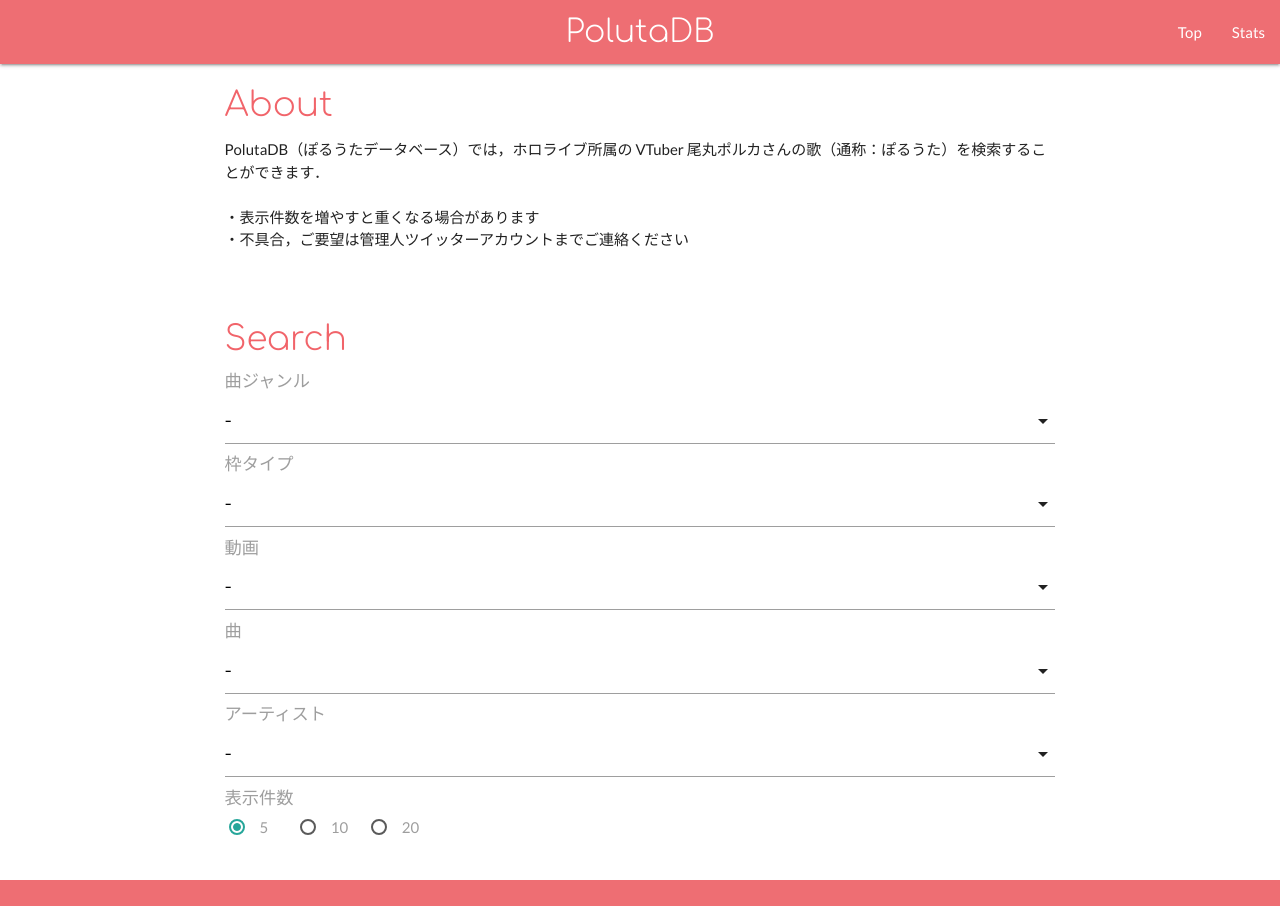
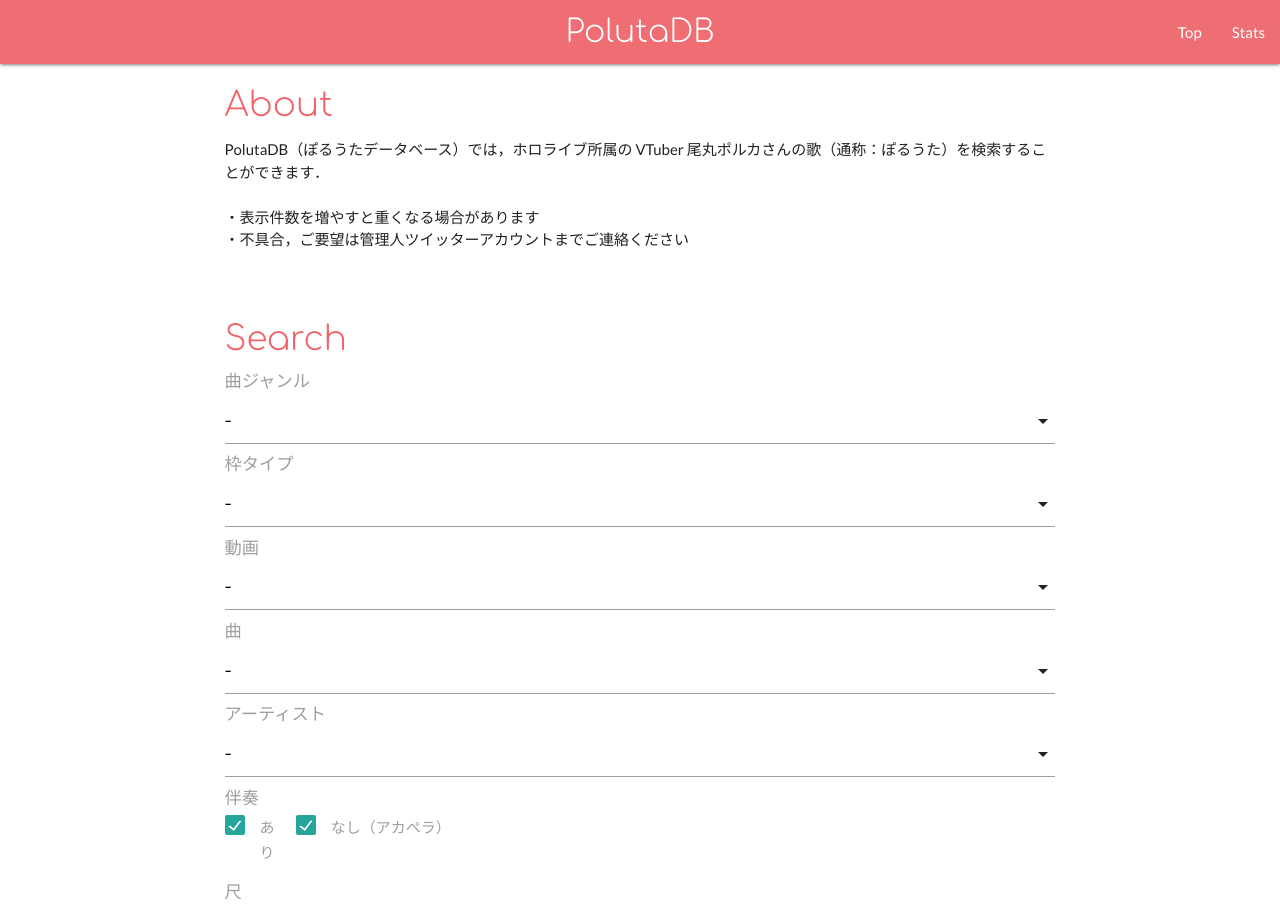
Before and after one commit to YunosukeY/polutadb, a React app: page / in a window 1280 px wide. Shown: the top 906 px of the page. Built offline with nearby package versions, Linux system fonts and the light colour scheme.

Commit message:
add state and checkbox

```diff
--- a/src/result.tsx
+++ b/src/result.tsx
@@ -1,7 +1,7 @@
 import * as React from 'react';
 import { singings, getUrl, getArtist, getSong, getArtistId, getGenreId, getTypeId, Singing } from './data';
 
-export function Result(props: { genre: number, type: number, video: number, song: number, artist: number, displaynum: number, pagenum: number, setPagenum: any }) {
+export function Result(props: { genre: number, type: number, video: number, song: number, artist: number, withInst: boolean, aCappella: boolean, full: boolean, onechorus: boolean, displaynum: number, pagenum: number, setPagenum: any }) {
   let result = search(props.video, props.song, props.artist, props.genre, props.type); // ジャンルなどから計算できるので状態ではない
   const ref = React.createRef<HTMLDivElement>()
   let onPageClick = ((p: number) => {
--- a/src/select.tsx
+++ b/src/select.tsx
@@ -3,10 +3,15 @@
 import { mInit } from './materialize';
 import { getGenres, getTypes, getVideos, getSongs, getArtists } from './data';
 
-export function Select(props: { genre: number, setGenre: any, type: number, setType: any, video: number, setVideo: any, song: number, setSong: any, artist: number, setArtist: any, displaynum: number, setDisplaynum: any }) {
+export function Select(props: { genre: number, setGenre: any, type: number, setType: any, video: number, setVideo: any, song: number, setSong: any, artist: number, setArtist: any, withInst: boolean, setWithInst: any, aCappella: boolean, setACappella: any, full: boolean, setFull: any, onechorus: boolean, setOnechorus: any, displaynum: number, setDisplaynum: any }) {
   useEffect(() => {
     mInit();
   });
+
+  // checkbox
+  function onChange(setter: any) {
+    return ((event: any) => setter(event.target.checked));
+  }
 
   return (
     <div className='block select-block'>
@@ -16,6 +21,8 @@
       <Video video={props.video} setVideo={props.setVideo} />
       <Song song={props.song} setSong={props.setSong} />
       <Artist artist={props.artist} setArtist={props.setArtist} />
+      <Inst withInst={props.withInst} setWithInst={onChange(props.setWithInst)} aCappella={props.aCappella} setACappella={onChange(props.setACappella)} />
+      <Length full={props.full} setFull={onChange(props.setFull)} onechorus={props.onechorus} setOnechorus={onChange(props.setOnechorus)} />
       <Displaynum displaynum={props.displaynum} setDisplaynum={props.setDisplaynum} />
     </div>
   );
@@ -86,6 +93,42 @@
   );
 }
 
+function Inst(props: { withInst: boolean, setWithInst: any, aCappella: boolean, setACappella: any }) {
+  return (
+    <label>
+      <h6>伴奏</h6>
+      <div className='row'>
+        <label className='col s2 m1'>
+          <input type="checkbox" className="filled-in" checked={props.withInst} onChange={props.setWithInst} />
+          <span>あり</span>
+        </label>
+        <label className='col s4 m4'>
+          <input type="checkbox" className="filled-in" checked={props.aCappella} onChange={props.setACappella} />
+          <span>なし（アカペラ）</span>
+        </label>
+      </div>
+    </label>
+  );
+}
+
+function Length(props: { full: boolean, setFull: any, onechorus: boolean, setOnechorus: any }) {
+  return (
+    <label>
+      <h6>尺</h6>
+      <div className='row'>
+        <label className='col s2 m1'>
+          <input type="checkbox" className="filled-in" checked={props.full} onChange={props.setFull} />
+          <span>フル</span>
+        </label>
+        <label className='col s4 m4'>
+          <input type="checkbox" className="filled-in" checked={props.onechorus} onChange={props.setOnechorus} />
+          <span>ワンコーラス</span>
+        </label>
+      </div>
+    </label>
+  );
+}
+
 function Displaynum(props: { displaynum: number, setDisplaynum: any }) {
   return (
     <>
--- a/src/top.tsx
+++ b/src/top.tsx
@@ -9,14 +9,18 @@
   const [video, setVideo] = useState(-1);
   const [song, setSong] = useState(-1);
   const [artist, setArtist] = useState(-1);
+  const [withInst, setWithInst] = useState(true);
+  const [aCappella, setACappella] = useState(true);
+  const [full, setFull] = useState(true);
+  const [onechorus, setOnechorus] = useState(true);
   const [displaynum, setDisplaynum] = useState(5);
   const [hasResult, setHasResult] = useState(false); // 上記の値からは分からない
   const [pagenum, setPagenum] = useState(1);
 
   // setterにhasResult, pageを更新する副作用を追加
-  function updateHasRes(setter: React.Dispatch<React.SetStateAction<number>>) {
-    return ((id: number) => {
-      setter(id);
+  function updateHasRes(setter: React.Dispatch<React.SetStateAction<any>>) {
+    return ((v: any) => {
+      setter(v);
       setHasResult(true);
       setPagenum(1);
     });
@@ -37,9 +41,13 @@
         video={video} setVideo={updateHasRes(setVideo)}
         song={song} setSong={updateHasRes(setSong)}
         artist={artist} setArtist={updateHasRes(setArtist)}
+        withInst={withInst} setWithInst={updateHasRes(setWithInst)}
+        aCappella={aCappella} setACappella={updateHasRes(setACappella)}
+        full={full} setFull={updateHasRes(setFull)}
+        onechorus={onechorus} setOnechorus={updateHasRes(setOnechorus)}
         displaynum={displaynum} setDisplaynum={onDnumChange}
       />
-      {hasResult && <Result genre={genre} type={type} video={video} song={song} artist={artist} displaynum={displaynum} pagenum={pagenum} setPagenum={setPagenum} />}
+      {hasResult && <Result genre={genre} type={type} video={video} song={song} artist={artist} withInst={withInst} aCappella={aCappella} full={full} onechorus={onechorus} displaynum={displaynum} pagenum={pagenum} setPagenum={setPagenum} />}
     </>
   );
 }
```
